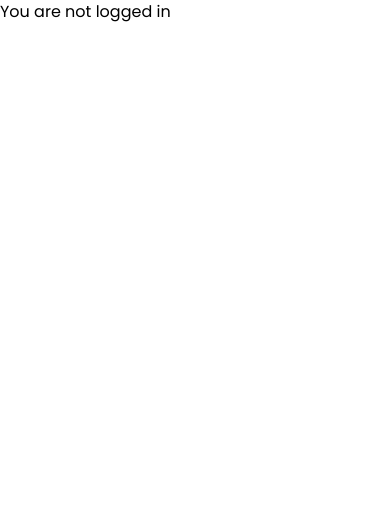
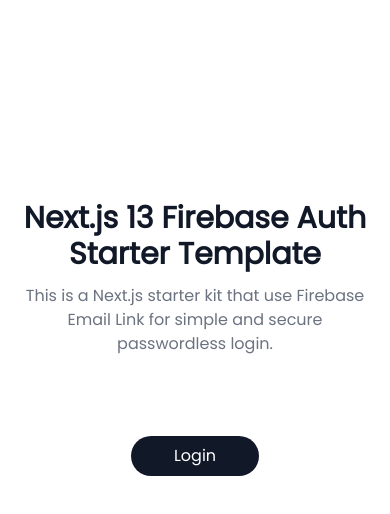
Before and after one commit to marknesh/next-firebase-auth, a Next.js app: page / in a window 390 px wide. Shown: the top 514 px of the page. Built offline with nearby package versions, Linux system fonts and the light colour scheme; no server answers.

Commit message:
feat: create homepage

```diff
--- a/app/(auth)/layout.tsx
+++ b/app/(auth)/layout.tsx
@@ -9,8 +9,9 @@
 });
 
 export const metadata = {
-  title: 'Create Next App',
-  description: 'Generated by create next app',
+  title: 'Next Firebase Auth Starter',
+  description:
+    'This is a Next.js starter kit that use Firebase Email Link for simple and secure passwordless login.',
 };
 
 export default async function RootLayout({
--- a/app/(site)/layout.tsx
+++ b/app/(site)/layout.tsx
@@ -9,8 +9,9 @@
 });
 
 export const metadata = {
-  title: 'Next Firebase Auth',
-  description: 'Generated by create next app',
+  title: 'Next Firebase Auth Starter',
+  description:
+    'This is a Next.js starter kit that use Firebase Email Link for simple and secure passwordless login.',
 };
 
 export default function RootLayout({
@@ -24,7 +25,7 @@
         suppressHydrationWarning={true}
         className={`${poppins.variable} font-poppins `}
       >
-        {children}
+        <main className='w-11/12 md:w-full mx-auto '>{children}</main>
       </body>
     </html>
   );
--- a/app/(site)/page.tsx
+++ b/app/(site)/page.tsx
@@ -1,10 +1,28 @@
+import Button from '@/components/Button';
 import { checkIfLoggedIn } from '@/utils/checkIfLoggedIn';
+import Link from 'next/link';
 
 export default async function Home() {
   const user = await checkIfLoggedIn();
   return (
-    <div>
-      {user ? <h2>Hi {user?.email}</h2> : <h2>You are not logged in</h2>}
+    <div className='flex flex-col space-y-10 justify-center items-center min-h-[80vh]'>
+      <div className='flex flex-col space-y-3 md:space-y-2 justify-center items-center '>
+        <h2 className='text-3xl font-semibold text-center text-gray-900'>
+          Next.js 13 Firebase Auth Starter Template{' '}
+        </h2>
+        <p className='text-gray-500 text-center'>
+          This is a Next.js starter kit that use Firebase Email Link for simple
+          and secure passwordless login.
+        </p>
+      </div>
+
+      {!user ? (
+        <Link href='/signin'>
+          <Button className='w-32 mt-10'>Login</Button>
+        </Link>
+      ) : (
+        <p className='text-gray-900 text-lg'>You are logged in</p>
+      )}
     </div>
   );
 }
```
